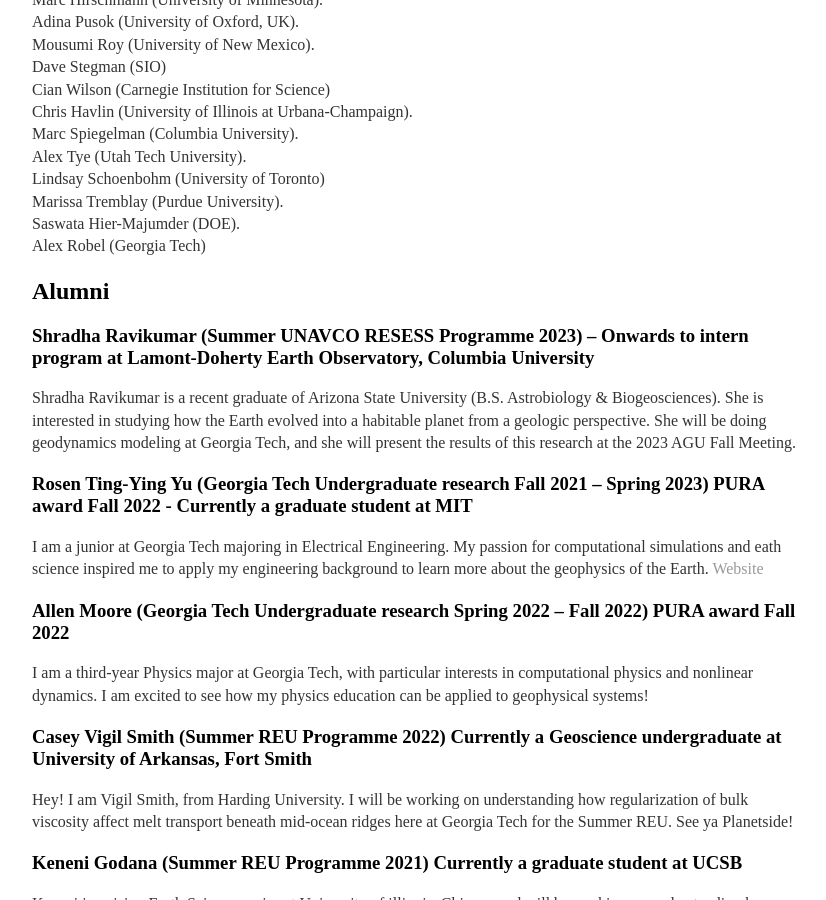
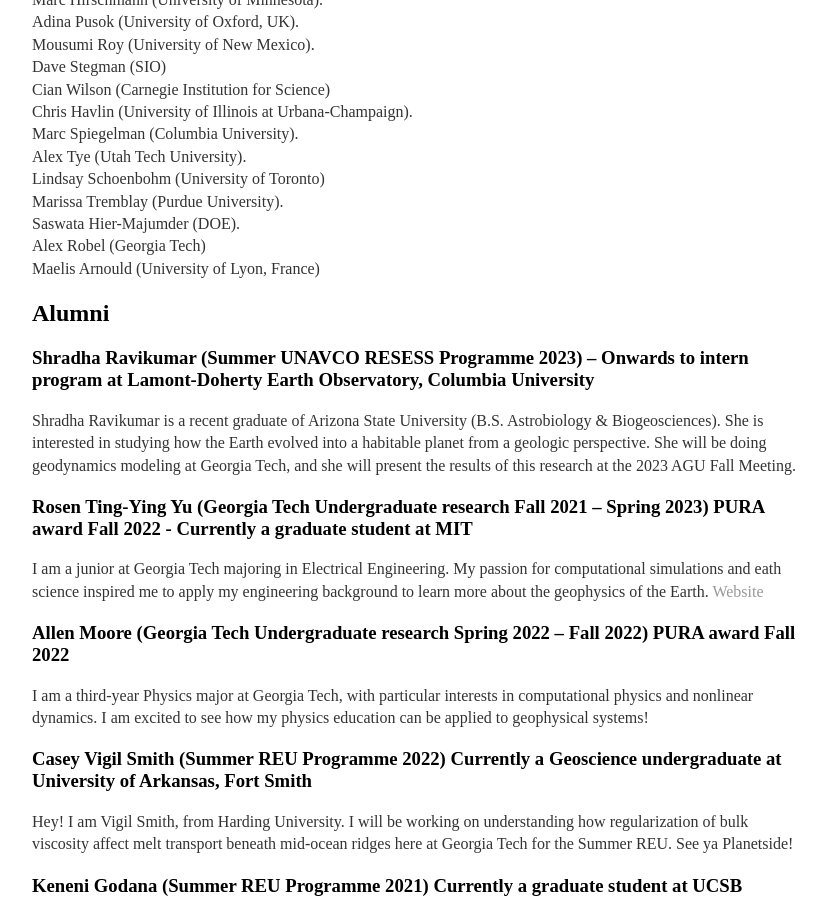
Before and after one commit to joycesim/joycesim.github.io, a Jekyll site: the page built from group/index.md, in a window 1280 px wide and 900 px high, scrolled down 3054 px. Shown: the whole window, without its empty margins (224-1050 px from the left). Built offline with Jekyll 4.4.1, drawn with Linux system fonts in a browser that asks for light colours.

Commit message:
Update index.md

```diff
--- a/group/index.md
+++ b/group/index.md
@@ -70,6 +70,8 @@
 Marissa Tremblay (Purdue University).
 Saswata Hier-Majumder (DOE).
 Alex Robel (Georgia Tech)
+Maelis Arnould (University of Lyon, France)
+
 
 ## Alumni
 ### Shradha Ravikumar (Summer UNAVCO RESESS Programme 2023) -- Onwards to intern program at Lamont-Doherty Earth Observatory, Columbia University
```
